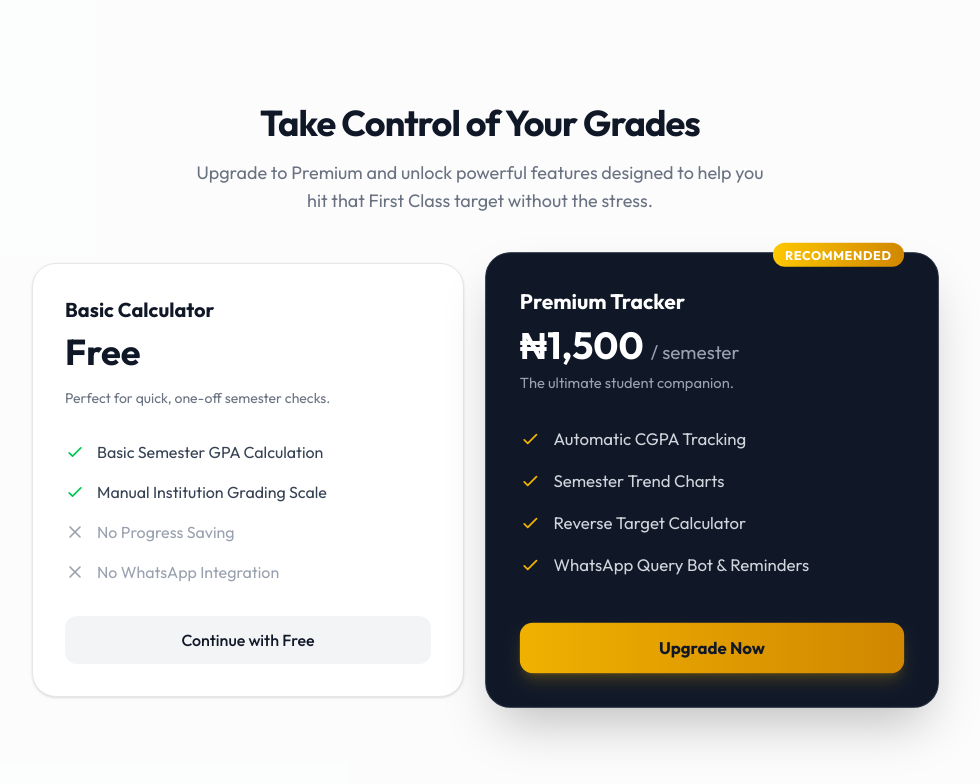
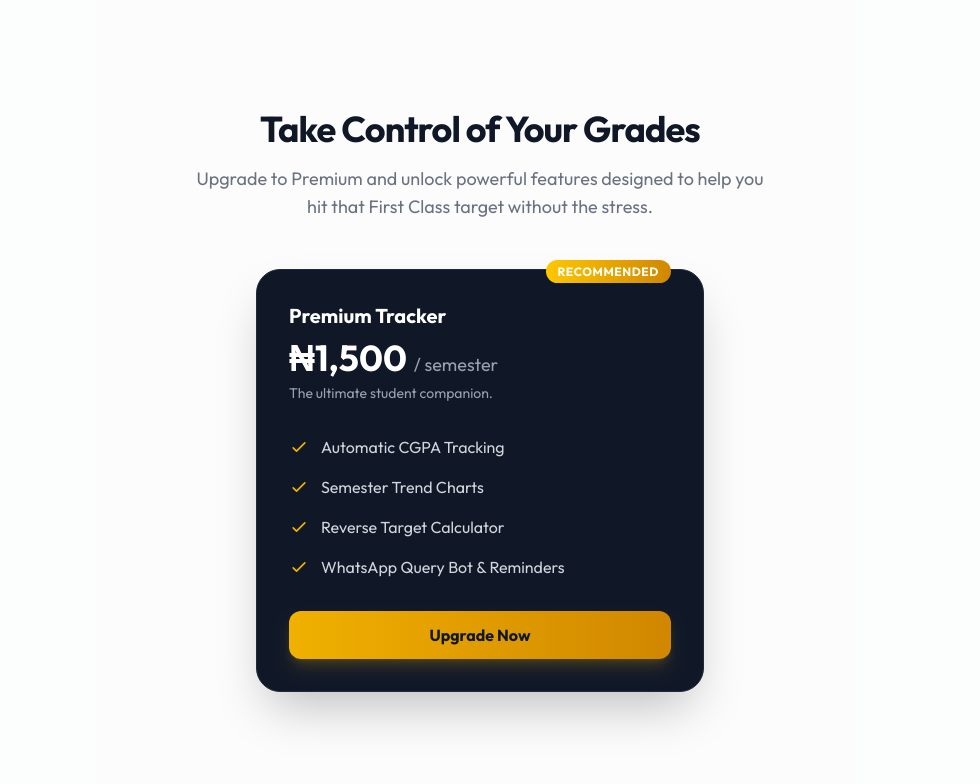
Before and after one commit to olaf-ice/cgpa-whatsapp-bot, a Next.js app in the folder webapp/: page /premium in a window 1280 px wide. Shown: the top 784 px of the page, without its empty margins (160-1140 px from the left). Built offline with nearby package versions, Linux system fonts and the light colour scheme.

Commit message:
Update premium page layout and LockedDashboard

```diff
--- a/webapp/src/app/dashboard/LockedDashboard.tsx
+++ b/webapp/src/app/dashboard/LockedDashboard.tsx
@@ -1,6 +1,7 @@
 'use client'
 
 import { Lock, Brain, TrendingUp } from 'lucide-react'
+import { usePaystackPayment } from 'react-paystack'
 
 interface LockedDashboardProps {
   email: string;
@@ -8,6 +9,34 @@ interface LockedDashboardProps {
 }
 
 export default function LockedDashboard({ email, name }: LockedDashboardProps) {
+
+  const config = {
+    reference: (new Date()).getTime().toString(),
+    email: email,
+    amount: 2000 * 100, // 2000 NGN in kobo
+    publicKey: process.env.NEXT_PUBLIC_PAYSTACK_PUBLIC_KEY || '',
+    metadata: {
+      custom_fields: [
+        {
+          display_name: "App Name",
+          variable_name: "app_name",
+          value: "cgpa_bot"
+        }
+      ]
+    }
+  };
+
+  const initializePayment = usePaystackPayment(config);
+
+  const onSuccess = (reference: any) => {
+    console.log('Payment successful. Reference:', reference);
+    alert('Payment of ₦2000 received for CGPA Bot! Admin is verifying.');
+  };
+
+  const onClose = () => {
+    console.log('Payment popup closed');
+  };
+
   return (
     <div className="relative min-h-screen bg-slate-50 flex flex-col items-center justify-center overflow-hidden p-4">
       {/* Blurred background mock of the dashboard */}
--- a/webapp/src/app/premium/page.tsx
+++ b/webapp/src/app/premium/page.tsx
@@ -13,42 +13,10 @@ export default function PremiumPage() {
         </p>
       </div>
 
-      <div className="grid md:grid-cols-2 gap-8 max-w-4xl w-full">
-
-        {/* Basic Plan */}
-        <div className="bg-white rounded-3xl p-8 border border-gray-200 shadow-sm flex flex-col animate-in fade-in slide-in-from-bottom-6 duration-700">
-          <div className="mb-8">
-            <h3 className="text-xl font-bold text-gray-900 mb-2">Basic Calculator</h3>
-            <div className="text-4xl font-bold text-gray-900 mb-4">Free</div>
-            <p className="text-sm text-gray-500">Perfect for quick, one-off semester checks.</p>
-          </div>
-
-          <ul className="space-y-4 flex-1 mb-8">
-            <li className="flex items-center gap-3 text-gray-700">
-              <svg className="w-5 h-5 text-green-500" fill="none" viewBox="0 0 24 24" stroke="currentColor"><path strokeLinecap="round" strokeLinejoin="round" strokeWidth={2} d="M5 13l4 4L19 7" /></svg>
-              Basic Semester GPA Calculation
-            </li>
-            <li className="flex items-center gap-3 text-gray-700">
-              <svg className="w-5 h-5 text-green-500" fill="none" viewBox="0 0 24 24" stroke="currentColor"><path strokeLinecap="round" strokeLinejoin="round" strokeWidth={2} d="M5 13l4 4L19 7" /></svg>
-              Manual Institution Grading Scale
-            </li>
-            <li className="flex items-center gap-3 text-gray-400">
-              <svg className="w-5 h-5" fill="none" viewBox="0 0 24 24" stroke="currentColor"><path strokeLinecap="round" strokeLinejoin="round" strokeWidth={2} d="M6 18L18 6M6 6l12 12" /></svg>
-              No Progress Saving
-            </li>
-            <li className="flex items-center gap-3 text-gray-400">
-              <svg className="w-5 h-5" fill="none" viewBox="0 0 24 24" stroke="currentColor"><path strokeLinecap="round" strokeLinejoin="round" strokeWidth={2} d="M6 18L18 6M6 6l12 12" /></svg>
-              No WhatsApp Integration
-            </li>
-          </ul>
-
-          <Link href="/dashboard/entry" className="w-full py-3 px-4 text-center rounded-xl font-medium bg-gray-100 text-gray-900 hover:bg-gray-200 transition-colors">
-            Continue with Free
-          </Link>
-        </div>
+      <div className="flex justify-center max-w-4xl w-full mx-auto">
 
         {/* Premium Plan */}
-        <div className="bg-gray-900 rounded-3xl p-8 border border-gray-800 shadow-2xl relative flex flex-col animate-in fade-in slide-in-from-bottom-8 duration-1000 scale-105">
+        <div className="bg-gray-900 rounded-3xl p-8 border border-gray-800 shadow-2xl relative flex flex-col animate-in fade-in slide-in-from-bottom-8 duration-1000 w-full max-w-md">
           <div className="absolute top-0 right-8 transform -translate-y-1/2">
             <span className="bg-gradient-to-r from-yellow-400 to-yellow-600 text-white text-xs font-bold uppercase tracking-wider py-1 px-3 rounded-full">
               Recommended
```
